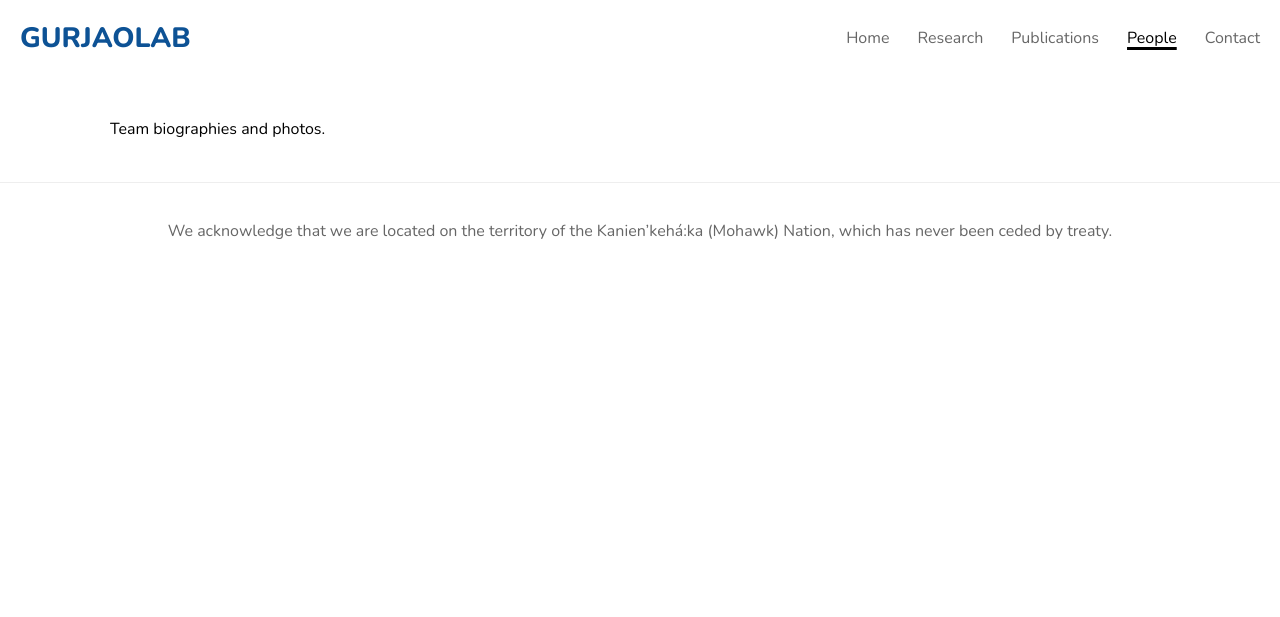
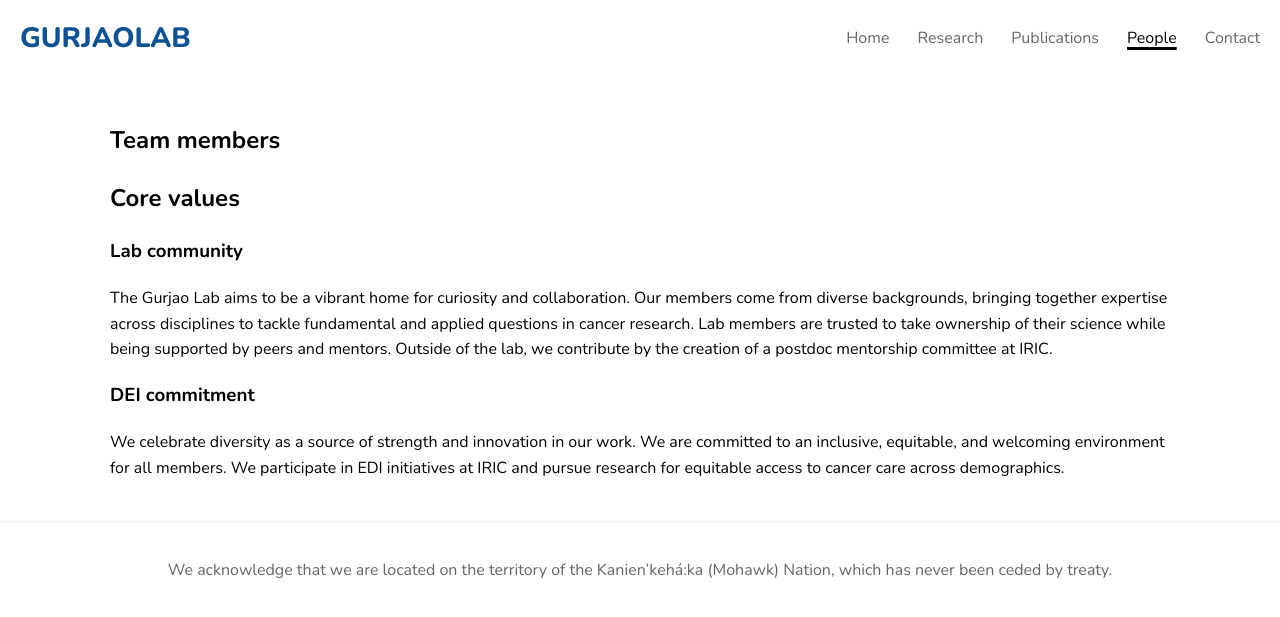
Before and after one commit to joseph-gad-code/Gurjao-Lab-Website, a Jekyll site: the page built from pages/people/index.md, in a window 1280 px wide. Shown: the top 617 px of the page. Built offline with Jekyll 4.4.1, drawn with Linux system fonts in a browser that asks for light colours.

Commit message:
Update index.md

```diff
--- a/pages/people/index.md
+++ b/pages/people/index.md
@@ -1,7 +1,80 @@
 ---
+title: People
 layout: default
-title: People
 permalink: /people/
 ---
 
-Team biographies and photos.
+<section class="people-page">
+  <h1 class="page-title">Team members</h1>
+
+  <div class="people-list">
+    {% assign folks = site.data.people %}
+    {% for p in folks %}
+    <article class="person-card">
+      <div class="person-photo-wrap">
+        {% if p.image %}
+          <img class="person-photo" src="{{ p.image | relative_url }}" alt="{{ p.name }}">
+        {% else %}
+          <div class="person-photo placeholder" aria-hidden="true">Image</div>
+        {% endif %}
+      </div>
+
+      <div class="person-meta">
+        <h3 class="person-name">{{ p.name }}</h3>
+        <div class="person-role">{{ p.role | default: p.status }}</div>
+        {% if p.bio %}<p class="person-bio">{{ p.bio }}</p>{% endif %}
+
+        {% if p.github or p.scholar or p.linkedin %}
+        <div class="person-social" aria-label="Profile links">
+          {% if p.github %}
+            <a href="{{ p.github }}" target="_blank" rel="noopener" title="GitHub" aria-label="GitHub">
+              <svg viewBox="0 0 24 24" class="icon"><path d="M12 .5a12 12 0 0 0-3.8 23.4c.6.1.8-.2.8-.6v-2c-3.4.7-4.1-1.6-4.1-1.6-.6-1.5-1.5-1.9-1.5-1.9-1.3-.9.1-.9.1-.9 1.5.1 2.2 1.6 2.2 1.6 1.3 2.2 3.5 1.6 4.3 1.2.1-1 .5-1.6.9-2-2.7-.3-5.6-1.4-5.6-6.2 0-1.4.5-2.5 1.3-3.4-.1-.3-.6-1.7.1-3.6 0 0 1.1-.3 3.6 1.3 1-.3 2-.4 3-.4s2 .1 3 .4c2.5-1.6 3.6-1.3 3.6-1.3.7 1.9.2 3.3.1 3.6.9.9 1.3 2 1.3 3.4 0 4.8-2.9 5.9-5.6 6.2.5.4.9 1.2.9 2.5v3.7c0 .4.2.7.8.6A12 12 0 0 0 12 .5Z"/></svg>
+            </a>
+          {% endif %}
+
+          {% if p.scholar %}
+            <a href="{{ p.scholar }}" target="_blank" rel="noopener" title="Google Scholar" aria-label="Google Scholar">
+              <svg viewBox="0 0 24 24" class="icon"><path d="M12 3 2 9l10 6 6-3.6V18h4V9L12 3z"/></svg>
+            </a>
+          {% endif %}
+
+          {% if p.linkedin %}
+            <a href="{{ p.linkedin }}" target="_blank" rel="noopener" title="LinkedIn" aria-label="LinkedIn">
+              <svg viewBox="0 0 24 24" class="icon"><path d="M4.98 3.5a2.5 2.5 0 1 1 0 5.001 2.5 2.5 0 0 1 0-5zM3 9h4v12H3zM14.5 9c-3.1 0-4.5 1.7-4.5 3.7V21h4v-6.1c0-1 .7-1.9 2-1.9s2 1 2 2V21h4v-6.9C22 10.6 20 9 17.5 9c-1.2 0-2.5.5-3 1.4V9h0z"/></svg>
+            </a>
+          {% endif %}
+        </div>
+        {% endif %}
+      </div>
+    </article>
+    {% endfor %}
+  </div>
+</section>
+
+<section class="values-section">
+  <h2 class="page-title">Core values</h2>
+
+  <div class="values-grid">
+    <div class="value-col">
+      <h3>Lab community</h3>
+      <p>
+        The Gurjao Lab aims to be a vibrant home for curiosity and collaboration.
+        Our members come from diverse backgrounds, bringing together expertise
+        across disciplines to tackle fundamental and applied questions in cancer
+        research. Lab members are trusted to take ownership of their science
+        while being supported by peers and mentors. Outside of the lab, we
+        contribute by the creation of a postdoc mentorship committee at IRIC.
+      </p>
+    </div>
+
+    <div class="value-col">
+      <h3>DEI commitment</h3>
+      <p>
+        We celebrate diversity as a source of strength and innovation in our work.
+        We are committed to an inclusive, equitable, and welcoming environment
+        for all members. We participate in EDI initiatives at IRIC and pursue
+        research for equitable access to cancer care across demographics.
+      </p>
+    </div>
+  </div>
+</section>
```
